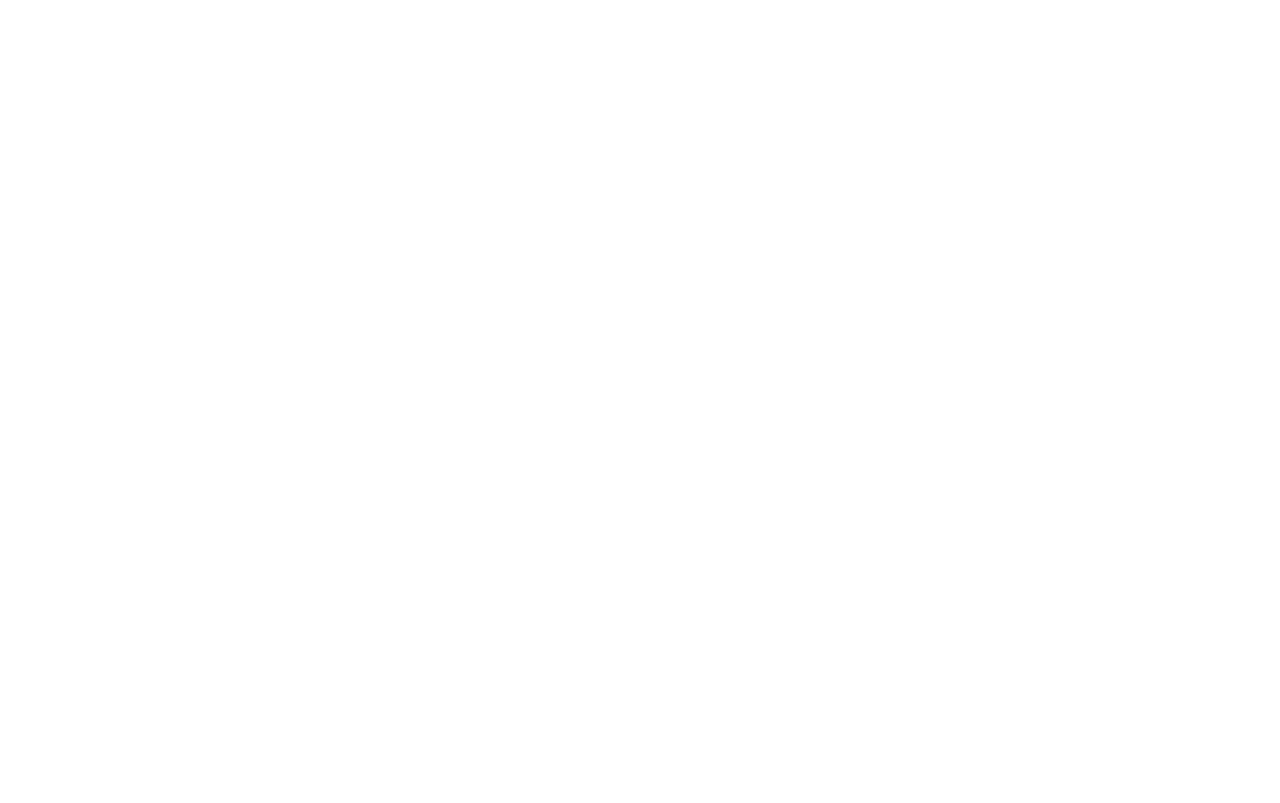
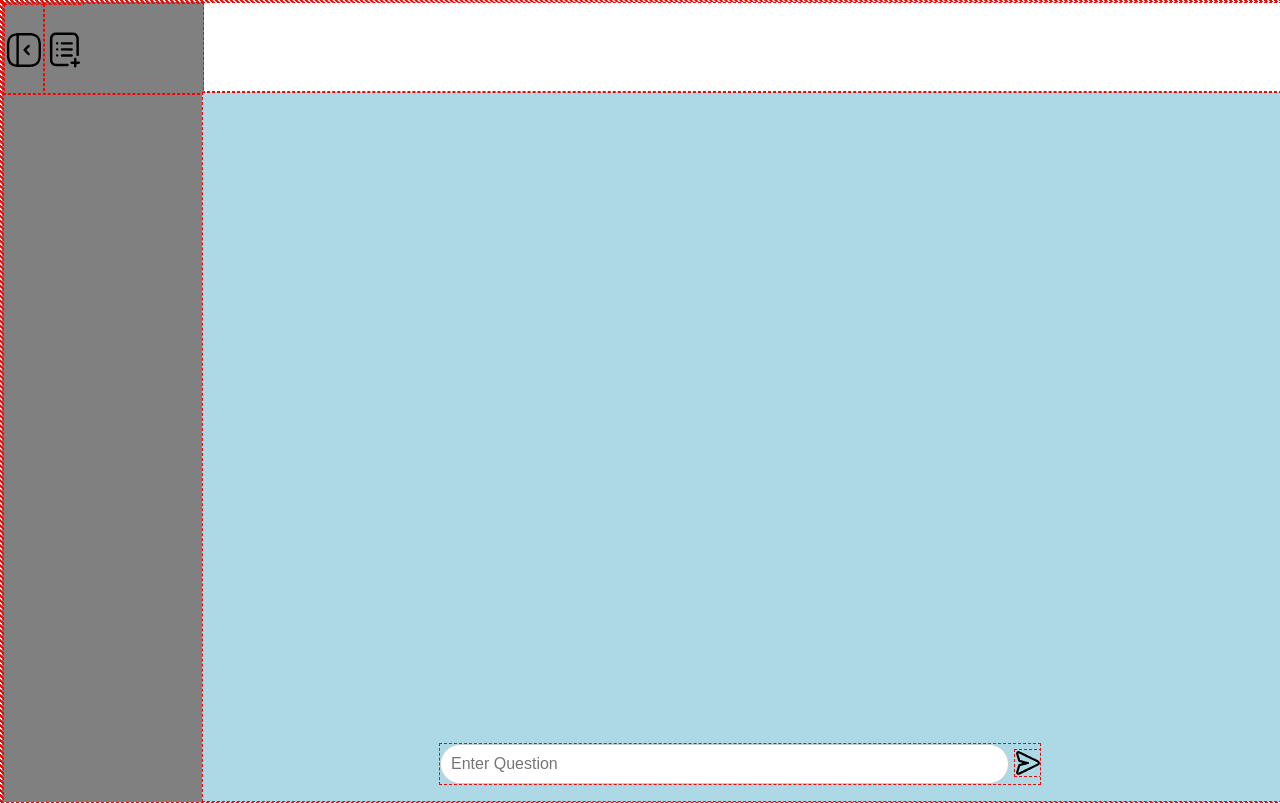
Before and after one commit to Ratchet205/WebIntelligence, a website: page public/index.html in a window 1280 px wide. Drawn offline with Linux system fonts and the light colour scheme.

Commit message:
Base HTML content
added submit-bar, nav-bar button, add chat button, and basic ground structure

```diff
--- a/public/css/index.css
+++ b/public/css/index.css
@@ -0,0 +1,123 @@
+*{
+    margin: 0;
+    padding: 0;
+    overflow: hidden;
+    border: 1px dashed red;
+}
+html{
+    height: 100%;
+    width: 100%;
+}
+body{
+    display: grid;
+    grid-template-columns: 200px calc(100% - 200px);
+    grid-template-rows: 90px calc(100% - 90px);
+    grid-template-areas:
+    "container-left container-top"
+    "container-left container-right";
+    height: 100%;
+    width: 100%;
+}
+#container-top{
+    grid-area: container-top;
+    background-color: white;
+    display: flex;
+    align-items: center;
+    justify-content: center;
+}
+#container-left{
+    width: 100%;
+    height: 100%;
+    grid-area: container-left;
+    background-color: grey;
+    display: grid;
+    grid-template-columns: 100%;
+    grid-template-rows: 90px calc(100% - 90px);
+    grid-template-areas:
+    "nav-bar-buttons"
+    "nav-elements";
+}
+#container-right{
+    grid-area: container-right;
+    margin-left: 0%;
+    padding: 20px;
+    background-color: lightblue;
+    color: white;
+    overflow-y: scroll;
+    scroll-behavior: smooth;
+    scrollbar-width: thin;
+}
+.chat{
+    padding: 10px 20px;
+    background-color: green;
+    color: white;
+    border: none;
+    cursor: pointer;
+    border-radius: 5px;
+}
+button:hover {
+    background-color: greenyellow;
+}
+
+#nav-bar-buttons {
+    grid-area: nav-bar-buttons;
+    width: 100%;
+    height: 100%;
+    display: flex;
+}
+
+#nav-elements {
+    grid-area: nav-elements;
+    width: 100%;
+    height: 100%;
+    display: flex;
+}
+#addChat{
+
+    background-color: transparent;
+    border: none;
+    outline: none;
+    height: auto;
+    width: 40px;
+}
+#collapseBar{
+    display: flex;
+    justify-content: left;
+    background-color: transparent;
+    border: none;
+    outline: none;
+    height: auto;
+    width: 40px;
+}
+#sendbtn {
+    margin-left: 5px;
+    background: none;
+    border: none;
+    cursor: pointer;
+    padding: 0;
+}
+
+#sendbtn img {
+    width: 26px;
+    height: auto;
+}
+#chat-input {
+    position: fixed;
+    bottom: 15px;
+    left: calc(200px + (100% - 200px) / 2);
+    display: flex;
+    align-items: center;
+    min-width: 100px;
+    max-width: 600px;
+    width: 100%;
+    transform: translateX(-50%);
+}
+
+#chat-input input {
+    padding: 10px;
+    font-size: 16px;
+    width: 100%;
+    border: 1px solid #ccc;
+    border-radius: 50px;
+    color: black;
+}
--- a/public/index.html
+++ b/public/index.html
@@ -4,8 +4,28 @@
     <meta charset="UTF-8">
     <meta name="viewport" content="width=device-width, initial-scale=1.0">
     <title>Home | WebIntelligence</title>
+    <link rel="stylesheet" href="css\index.css">
 </head>
 <body>
+    <div id="container-top"></div>
+    <nav id="container-left">
+        <div id="nav-bar-buttons">
+            <button id="collapseBar"><img src="img/svg/collapse.svg" alt="Collapse Bar" style="width: 100%; height: 100%;"></button>
+            <button id="addChat" onclick="addChat()"><img src="img/svg/addNewChat.svg" alt="Create a Chat" style="width: 100%; height: 100%;"></button>
+        </div>
+        <div id="nav-elements">
 
+        </div>
+    </nav>
+    <div id="container-right">
+        <div id="chat-input">
+            <input type="text" placeholder="Enter Question" aria-label="Chat Input">
+
+            <button id="sendbtn">
+                <img src="img/svg/send.svg" alt="send-btn ">
+            </button>
+        </div>
+    </div>
 </body>
+<script src="js/index.js"></script>
 </html>
```
Also changed, not shown: public/img/svg/addNewChat.svg (added), public/img/svg/collapse.svg (added), public/img/svg/send.svg (added).
